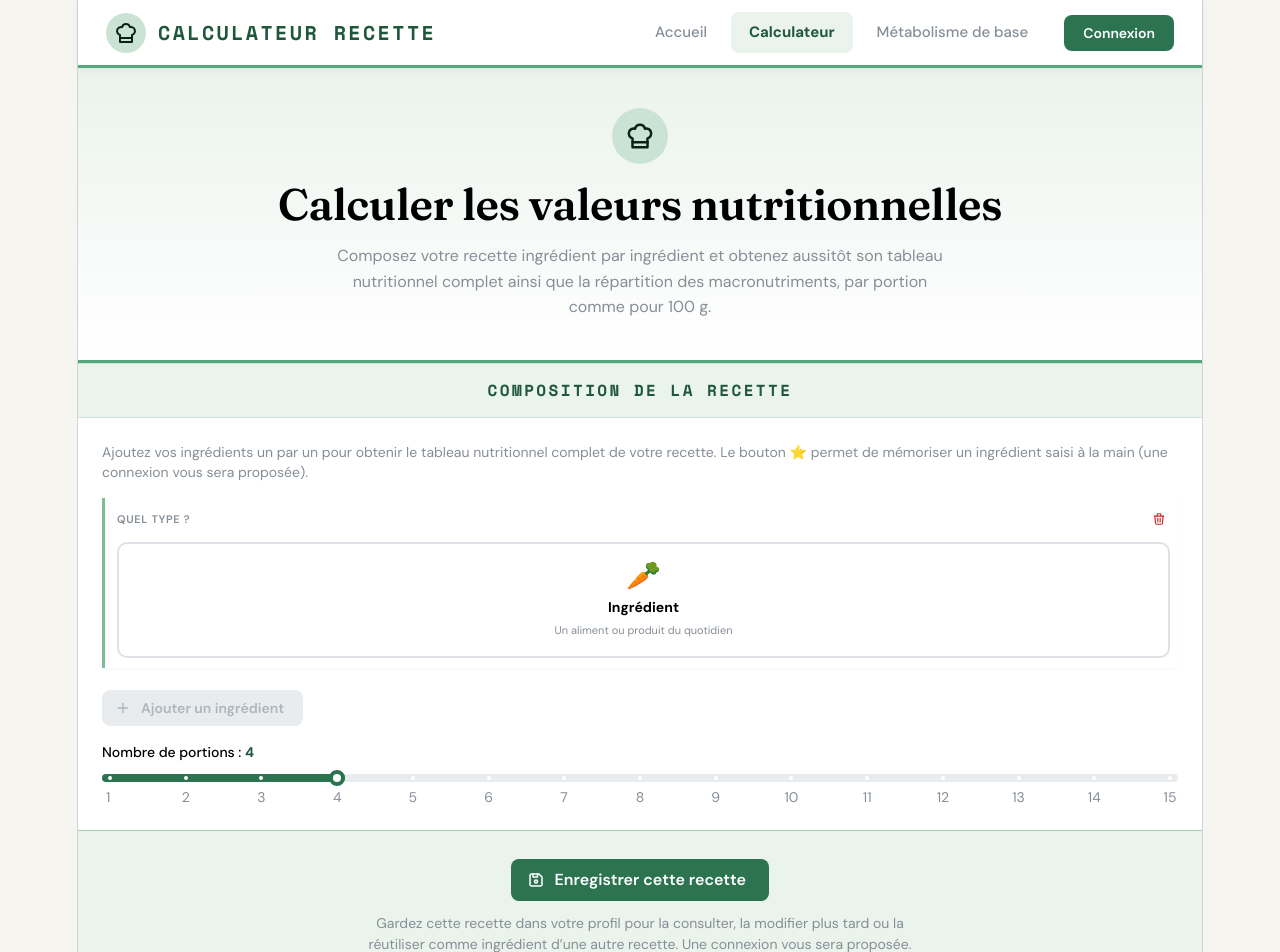
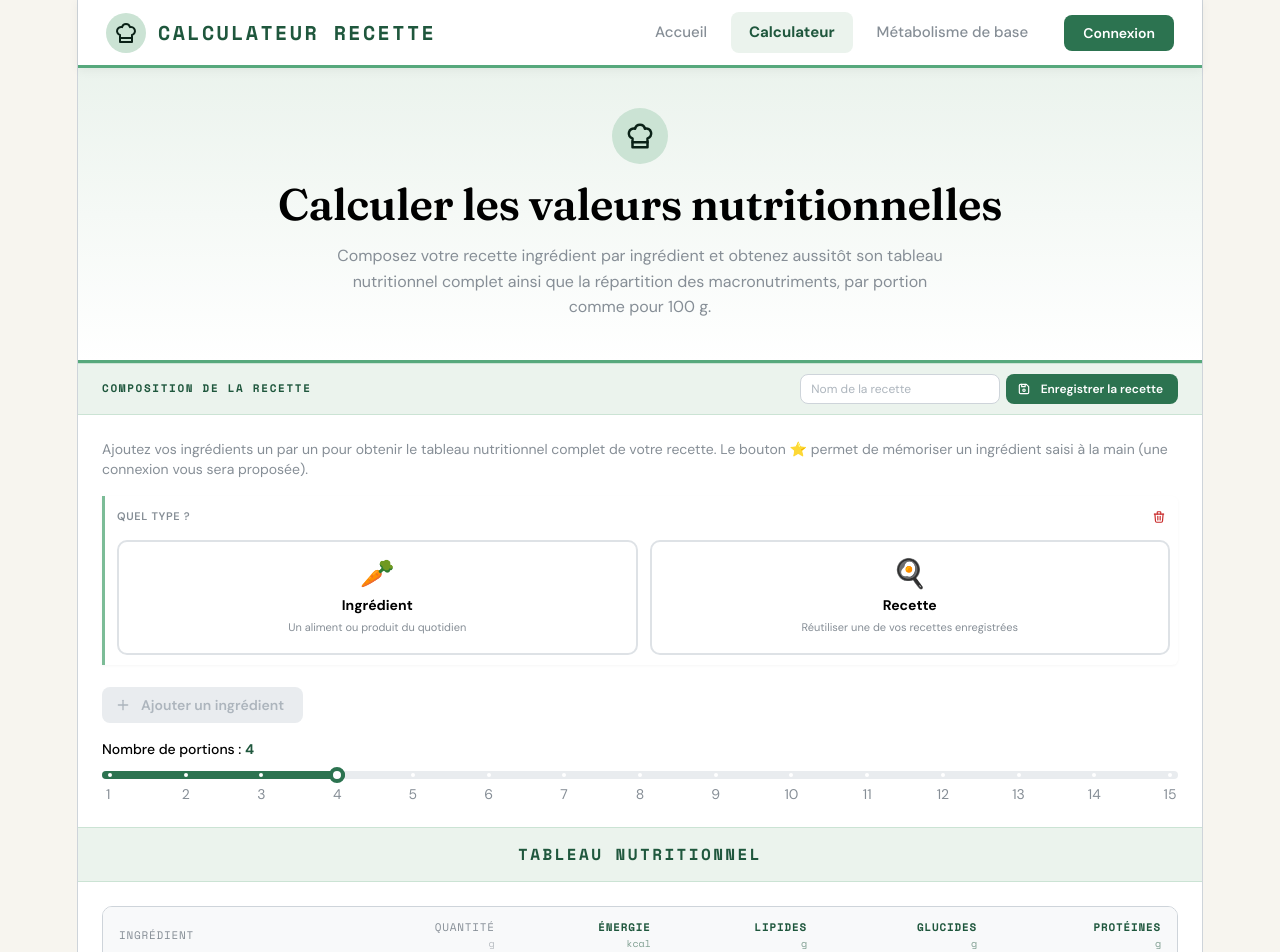
Before and after one commit to Lautenna/calcule_ta_recette, a React (Vite) app in the folder frontend/: page /calculateur in a window 1280 px wide. Shown: the top 952 px of the page. Built offline with nearby package versions, Linux system fonts and the light colour scheme; what @zxing/library would draw is missing.

Commit message:
correction mot de passe oublié

```diff
--- a/frontend/src/components/calculateur/CalculateurPage.jsx
+++ b/frontend/src/components/calculateur/CalculateurPage.jsx
@@ -1,6 +1,6 @@
 import { useState } from 'react'
 import { useLocation, useNavigate } from 'react-router-dom'
-import { Stack, Title, Box, Text, ThemeIcon, Button, Group, Modal, TextInput, Paper } from '@mantine/core'
+import { Stack, Title, Box, Text, ThemeIcon, Button, Group, TextInput, Paper, Modal } from '@mantine/core'
 import { IconChefHat, IconDeviceFloppy } from '@tabler/icons-react'
 import { notifications } from '@mantine/notifications'
 import { computeTotals, computePerPortion, NUTRIENT_KEYS } from '../../utils/nutrition'
@@ -75,8 +75,8 @@ export function CalculateurPage() {
       : [emptyIngredient()]
   )
 
-  const [modalOpen, setModalOpen] = useState(false)
   const [nomRecette, setNomRecette] = useState(recetteAEditer?.nom ?? '')
+  const [modalNomOpen, setModalNomOpen] = useState(false)
   const saveRecette = useSaveRecette()
   const updateRecette = useUpdateRecette()
   const enregistrement = saveRecette.isPending || updateRecette.isPending
@@ -160,7 +160,6 @@ export function CalculateurPage() {
     (i.type === 'recette' ? i.recetteId : (i.nom ?? '').trim()) && i.quantite
   )
 
-  // Clic sur « Enregistrer » : au moins 2 ingrédients, puis connexion si besoin.
   const handleSaveClick = () => {
     if (ingredientsRemplis.length < 2) {
       notifications.show({ color: 'red', message: 'Une recette doit contenir au moins 2 ingrédients renseignés.' })
@@ -170,7 +169,11 @@ export function CalculateurPage() {
       navigate('/login', { state: { from: { pathname: '/calculateur' } } })
       return
     }
-    setModalOpen(true)
+    if (!nomRecette.trim()) {
+      setModalNomOpen(true)
+      return
+    }
+    handleSaveRecette()
   }
 
   const handleSaveRecette = async () => {
@@ -185,7 +188,7 @@ export function CalculateurPage() {
         if (created?.id) setEditingId(created.id)
         notifications.show({ color: 'green', message: 'Recette enregistrée dans votre profil.' })
       }
-      setModalOpen(false)
+      setModalNomOpen(false)
     } catch (err) {
       notifications.show({ color: 'red', message: err.message || "Échec de l'enregistrement." })
     }
@@ -214,7 +217,52 @@ export function CalculateurPage() {
         </Text>
       </Box>
 
-      <SectionHeader title="Composition de la recette" />
+      <Box
+        py={10}
+        px={24}
+        style={{
+          background: 'var(--mantine-color-green-0)',
+          borderTop: '1px solid var(--mantine-color-green-1)',
+          borderBottom: '1px solid var(--mantine-color-green-1)',
+        }}
+      >
+        <Group justify="space-between" align="center" wrap="nowrap" gap="sm">
+          <Text fz={11} fw={700} tt="uppercase" ff="monospace" c="green.7" style={{ letterSpacing: '0.15em', flexShrink: 0 }}>
+            Composition de la recette
+          </Text>
+          <Group gap={6} wrap="nowrap">
+            <TextInput
+              placeholder="Nom de la recette"
+              size="xs"
+              value={nomRecette}
+              onChange={(e) => setNomRecette(e.target.value)}
+              style={{ width: 200 }}
+            />
+            <Button
+              size="xs"
+              color="green"
+              leftSection={<IconDeviceFloppy size={14} />}
+              loading={enregistrement}
+              onClick={handleSaveClick}
+            >
+              {editingId ? 'Mettre à jour' : 'Enregistrer la recette'}
+            </Button>
+            {editingId && (
+              <Button
+                size="xs"
+                variant="default"
+                onClick={() => {
+                  setEditingId(null)
+                  setNomRecette('')
+                  navigate('/calculateur', { replace: true, state: null })
+                }}
+              >
+                Nouvelle recette
+              </Button>
+            )}
+          </Group>
+        </Group>
+      </Box>
       <IngredientBuilder
         ingredients={ingredients}
         portions={portions}
@@ -227,48 +275,6 @@ export function CalculateurPage() {
         onFillFromBarcode={onFillFromBarcode}
         onFillFromIngredient={onFillFromIngredient}
       />
-
-      {/* Enregistrer la recette — bloc mis en avant, juste après la composition */}
-      <Box
-        p={{ base: 20, sm: 28 }}
-        style={{
-          background: 'var(--mantine-color-green-0)',
-          borderTop: '1px solid var(--mantine-color-green-2)',
-          borderBottom: '1px solid var(--mantine-color-green-2)',
-          textAlign: 'center',
-        }}
-      >
-        <Stack gap={12} align="center">
-          <Group justify="center" gap="sm">
-            <Button
-              size="md"
-              color="green"
-              leftSection={<IconDeviceFloppy size={18} />}
-              onClick={handleSaveClick}
-            >
-              {editingId ? 'Mettre à jour la recette' : 'Enregistrer cette recette'}
-            </Button>
-            {editingId && (
-              <Button
-                size="md"
-                variant="default"
-                onClick={() => {
-                  setEditingId(null)
-                  setNomRecette('')
-                  navigate('/calculateur', { replace: true, state: null })
-                }}
-              >
-                Nouvelle recette
-              </Button>
-            )}
-          </Group>
-          <Text c="dimmed" size="sm" maw={560}>
-            Gardez cette recette dans votre profil pour la consulter, la modifier
-            plus tard ou la réutiliser comme ingrédient d’une autre recette.
-            {!isAuthenticated && ' Une connexion vous sera proposée.'}
-          </Text>
-        </Stack>
-      </Box>
 
       <SectionHeader title="Tableau nutritionnel" />
       <Box p={{ base: 16, sm: 24 }}>
@@ -316,9 +322,9 @@ export function CalculateurPage() {
       )}
 
       <Modal
-        opened={modalOpen}
-        onClose={() => setModalOpen(false)}
-        title={editingId ? 'Mettre à jour la recette' : 'Enregistrer la recette'}
+        opened={modalNomOpen}
+        onClose={() => setModalNomOpen(false)}
+        title="Donnez un nom à votre recette"
         centered
       >
         <Stack>
@@ -329,9 +335,10 @@ export function CalculateurPage() {
             onChange={(e) => setNomRecette(e.target.value)}
             data-autofocus
             withAsterisk
+            onKeyDown={(e) => { if (e.key === 'Enter' && nomRecette.trim()) handleSaveRecette() }}
           />
           <Group justify="flex-end">
-            <Button variant="default" onClick={() => setModalOpen(false)}>Annuler</Button>
+            <Button variant="default" onClick={() => setModalNomOpen(false)}>Annuler</Button>
             <Button
               color="green"
               loading={enregistrement}
--- a/frontend/src/components/calculateur/IngredientBuilder.jsx
+++ b/frontend/src/components/calculateur/IngredientBuilder.jsx
@@ -322,13 +322,11 @@ function IngredientCard({
               <IconTrash size={14} />
             </ActionIcon>
           </Group>
-          <SimpleGrid cols={recettes.length > 0 ? 2 : 1} spacing="sm">
+          <SimpleGrid cols={2} spacing="sm">
             <ChoiceCard icon="🥕" title="Ingrédient" desc="Un aliment ou produit du quotidien"
               onClick={() => { onUpdate(ingredient.id, 'type', 'ingredient'); setStep('method') }} />
-            {recettes.length > 0 && (
-              <ChoiceCard icon="🍳" title="Recette" desc="Réutiliser une de vos recettes enregistrées"
-                onClick={() => { onUpdate(ingredient.id, 'type', 'recette'); setStep('recette_form') }} />
-            )}
+            <ChoiceCard icon="🍳" title="Recette" desc="Réutiliser une de vos recettes enregistrées"
+              onClick={() => { onUpdate(ingredient.id, 'type', 'recette'); setStep('recette_form') }} />
           </SimpleGrid>
         </Stack>
       )}
@@ -371,12 +369,18 @@ function IngredientCard({
               <IconTrash size={14} />
             </ActionIcon>
           </Group>
+          {recettes.length === 0 && (
+            <Text fz={12} c="dimmed">
+              Vous n'avez pas encore de recette enregistrée. Créez-en une depuis le calculateur et enregistrez-la dans votre profil.
+            </Text>
+          )}
           <Grid align="flex-end" gutter="sm">
             <Grid.Col span={{ base: 12, sm: 8 }}>
               <Select label="Recette enregistrée" placeholder="Choisir une recette…"
                 data={recettes.map((r) => ({ value: String(r.id), label: r.nom }))}
                 value={ingredient.recetteId ? String(ingredient.recetteId) : null}
                 error={errors.recetteId}
+                disabled={recettes.length === 0}
                 onChange={(val) => {
                   const recette = recettes.find((r) => String(r.id) === val) ?? null
                   onSelectRecette(ingredient.id, recette, recette ? recipePer100g(recette.composition) : null)
--- a/frontend/src/pages/ForgotPasswordPage.jsx
+++ b/frontend/src/pages/ForgotPasswordPage.jsx
@@ -50,6 +50,9 @@ export function ForgotPasswordPage() {
               de réinitialisation vient d'être envoyé. Il est valable 1 heure. Pense à
               regarder dans les spams.
             </Text>
+            <Text c="dimmed" size="sm" style={{ lineHeight: 1.6 }}>
+              Si tu ne reçois rien, cette adresse n'est associée à aucun compte.{' '}
+            </Text>
             <Text size="sm" c="dimmed">
               <Anchor component={Link} to="/login" c="green">Retour à la connexion</Anchor>
             </Text>
```
Also changed, not shown: 1 other file (tests, documents, lock files or other folders).
